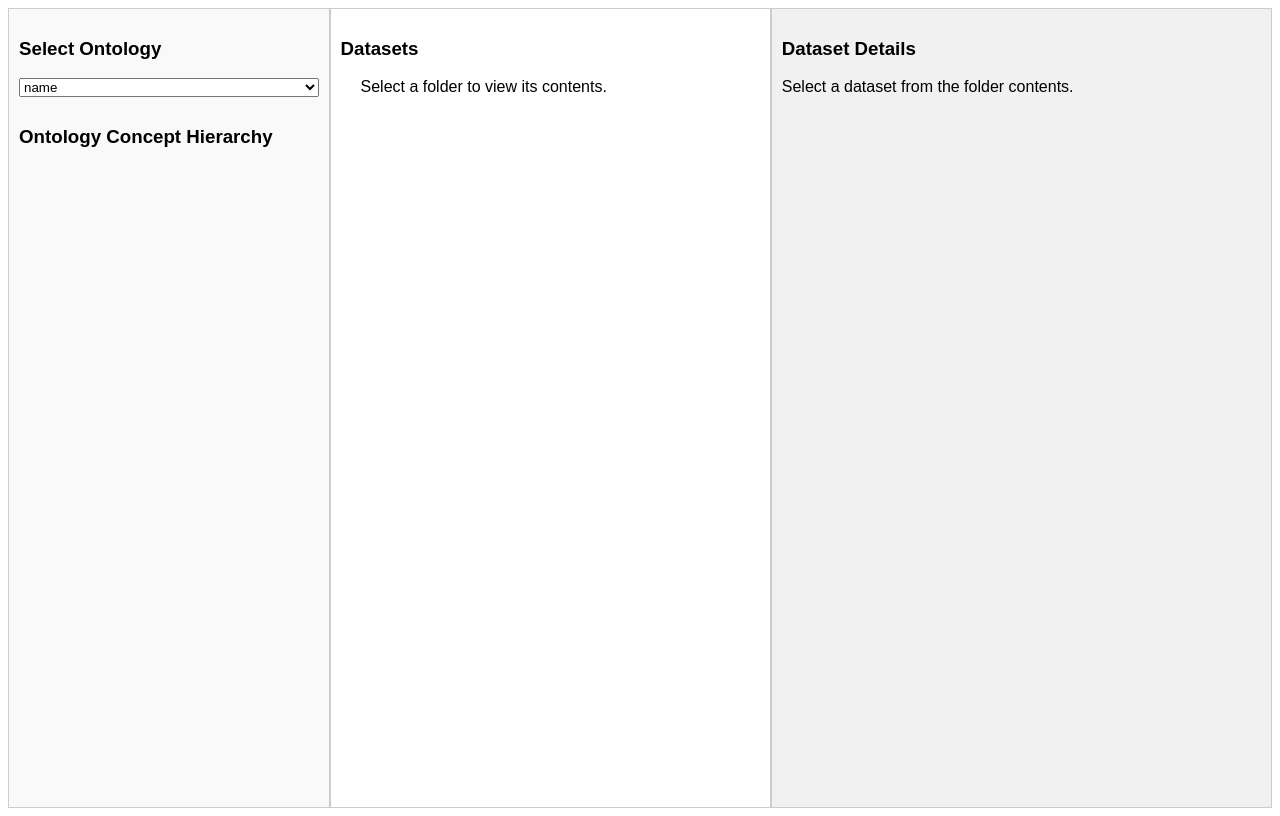
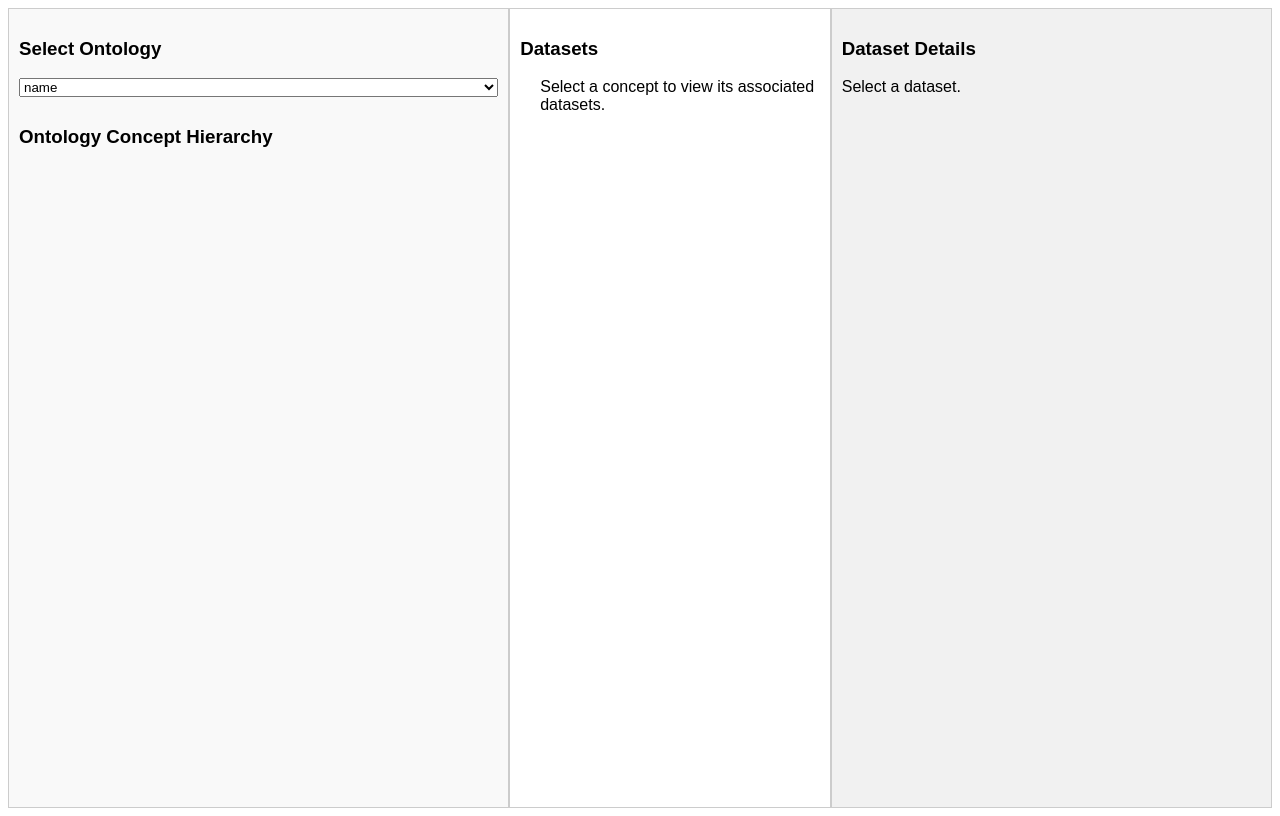
Before and after one commit to ckindermann/openneuro-obda, a Flask app: template templates/index.html in a window 1280 px wide. Run offline with Flask 3, Linux system fonts and the light colour scheme; the template is opened without the code that fills it: most values are stand-ins (such as "Sample title", 1, 10 or a date in 2020).

Commit message:
Change panel sizes

```diff
--- a/templates/index.html
+++ b/templates/index.html
@@ -16,15 +16,15 @@
       overflow-y: auto;
     }
     #left-panel {
-      width: 25%;
+      width: 40%;
       background-color: #f9f9f9;
     }
     #middle-panel {
-      width: 35%;
+      width: 25%;
       background-color: #fff;
     }
     #right-panel {
-      width: 40%;
+      width: 35%;
       background-color: #f1f1f1;
     }
     /* Styling for the tree and its nodes */
@@ -85,7 +85,7 @@
     <div id="middle-panel" class="panel">
       <h3>Datasets</h3>
       <ul id="datasets">
-        <li>Select a folder to view its contents.</li>
+        <li>Select a concept to view its associated datasets.</li>
       </ul>
     </div>
 
@@ -93,7 +93,7 @@
     <div id="right-panel" class="panel">
       <h3>Dataset Details</h3>
       <div id="dataset-details">
-        <p>Select a dataset from the folder contents.</p>
+        <p>Select a dataset.</p>
       </div>
     </div>
   </div>
```
